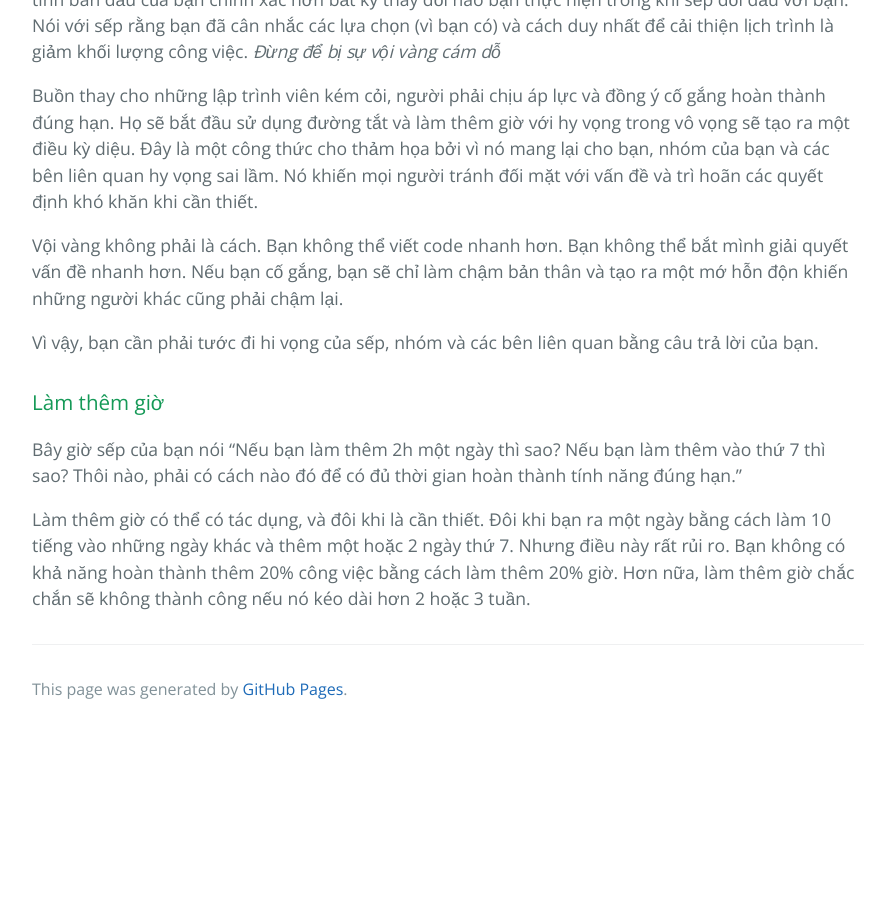
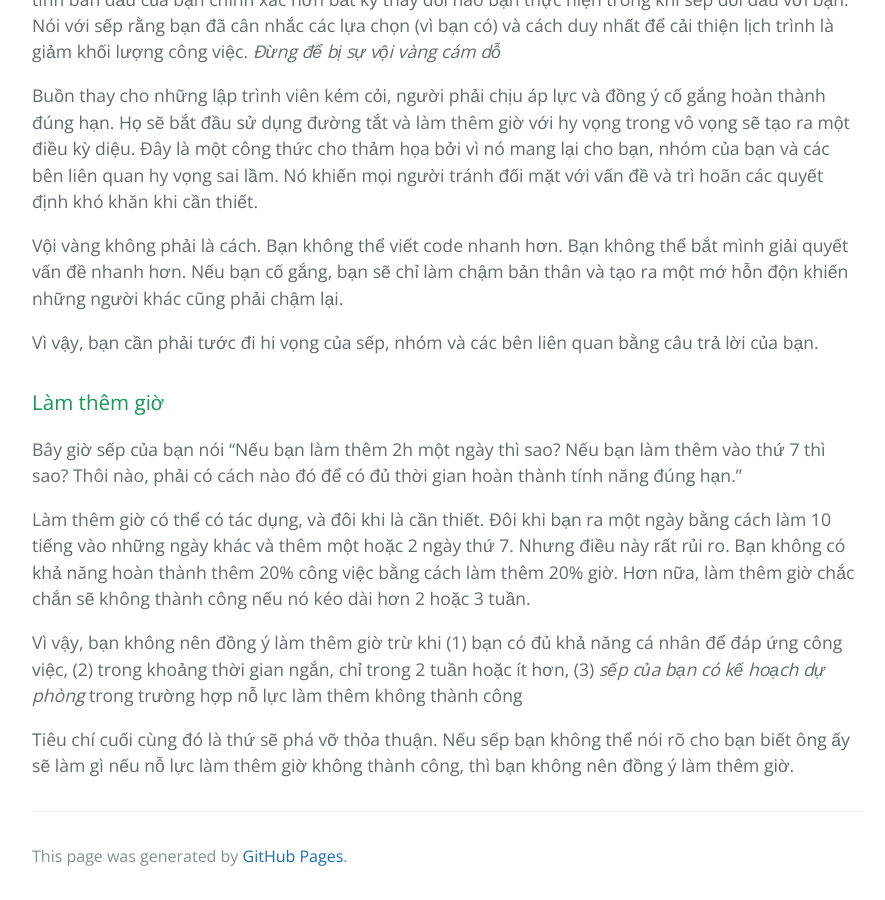
Before and after one commit to HaiBV/haibv.github.io, a Jekyll site: the page built from clean-coder/chapter-4-coding.md, in a window 1280 px wide and 900 px high, scrolled down 11794 px. Shown: the whole window, without its empty margins (192-1077 px from the left). Built offline with Jekyll 4.4.1, drawn with Linux system fonts in a browser that asks for light colours; our own code applies the rules of GitHub Pages for plain Markdown files; before the commit the page ends 12527 px from its top, so only the background shows below that.

Commit message:
Book - The Clean Coder - Chapter 4 - Coding

```diff
--- a/clean-coder/chapter-4-coding.md
+++ b/clean-coder/chapter-4-coding.md
@@ -233,3 +233,7 @@ Vì vậy, bạn cần phải tước đi hi vọng của sếp, nhóm và các
 Bây giờ sếp của bạn nói "Nếu bạn làm thêm 2h một ngày thì sao? Nếu bạn làm thêm vào thứ 7 thì sao? Thôi nào, phải có cách nào đó để có đủ thời gian hoàn thành tính năng đúng hạn."
 
 Làm thêm giờ có thể có tác dụng, và đôi khi là cần thiết. Đôi khi bạn ra một ngày bằng cách làm 10 tiếng vào những ngày khác và thêm một hoặc 2 ngày thứ 7. Nhưng điều này rất rủi ro. Bạn không có khả năng hoàn thành thêm 20% công việc bằng cách làm thêm 20% giờ. Hơn nữa, làm thêm giờ chắc chắn sẽ không thành công nếu nó kéo dài hơn 2 hoặc 3 tuần.
+
+Vì vậy, bạn không nên đồng ý làm thêm giờ trừ khi (1) bạn có đủ khả năng cá nhân để đáp ứng công việc, (2) trong khoảng thời gian ngắn, chỉ trong 2 tuần hoặc ít hơn, (3) _sếp của bạn có kế hoạch dự phòng_ trong trường hợp nỗ lực làm thêm không thành công
+
+Tiêu chí cuối cùng đó là thứ sẽ phá vỡ thỏa thuận. Nếu sếp bạn không thể nói rõ cho bạn biết ông ấy sẽ làm gì nếu nỗ lực làm thêm giờ không thành công, thì bạn không nên đồng ý làm thêm giờ.
```
